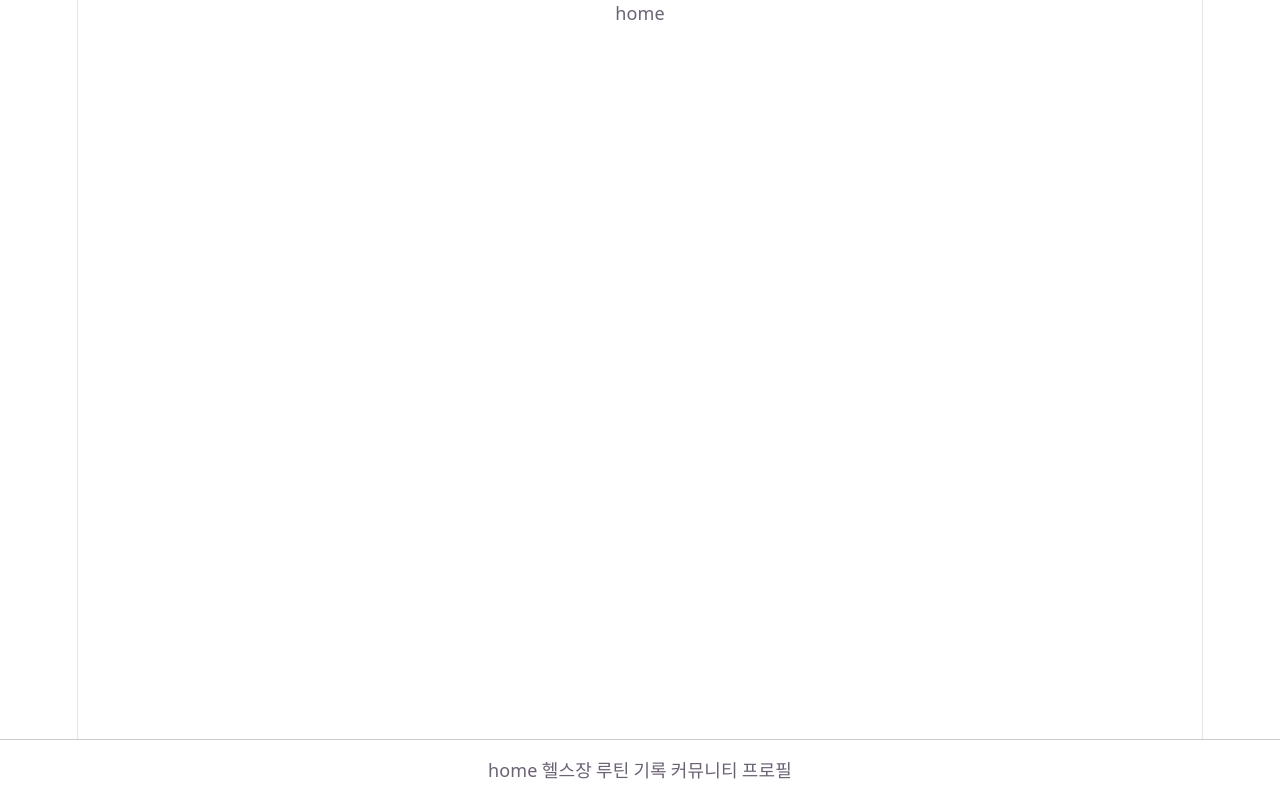
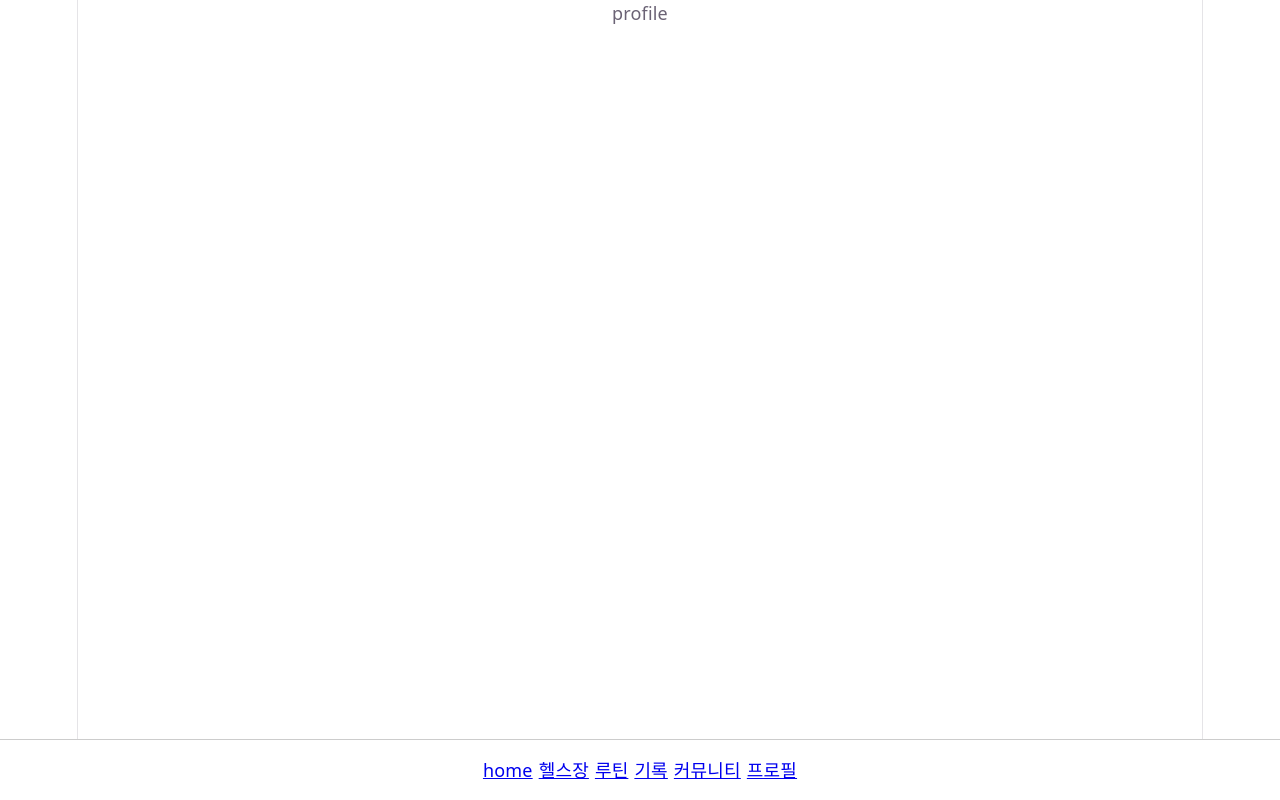
Before and after one commit to kjfcvx12/middle_project_4, a React (Vite) app in the folder frontend/: page /profile in a window 1280 px wide. Built offline with nearby package versions, Linux system fonts and the light colour scheme.

Commit message:
게시판 리스트 띄우기

```diff
--- a/frontend/src/App.jsx
+++ b/frontend/src/App.jsx
@@ -1,38 +1,47 @@
-import React from 'react';
-import { Link } from "react-router-dom";
+import { Route, BrowserRouter as Router, Routes } from "react-router-dom";
+
+import NaviBar from "./Components/NaviBar";
+import Board from "./Components/Board/BoardList";
+
+const Home = () => <div>home</div>;
+const Gym = () => <div>gym</div>;
+const Routine = () => <div>routine</div>;
+const Log = () => <div>log</div>;
+const Profile = () => <div>profile</div>;
 
 const App = () => {
   const navStyle = {
-    position: 'fixed',
+    position: "fixed",
     bottom: 0,
     left: 0,
-    width: '100%',
-    height: '60px',
-    backgroundColor: '#fff',
-    borderTop: '1px solid #ccc',
-    display: 'flex',
-    justifyContent: 'center',
-    alignItems: 'center'
+    width: "100%",
+    height: "60px",
+    backgroundColor: "#fff",
+    borderTop: "1px solid #ccc",
+    display: "flex",
+    justifyContent: "center",
+    alignItems: "center",
   };
 
   return (
-    <div>
-      <p>home</p>
+    <Router>
+      <div>
+        <section>
+          <Routes>
+            <Route path="/" element={<Home />} />
+            <Route path="/gym" element={<Gym />} />
+            <Route path="/routine" element={<Routine />} />
+            <Route path="/log" element={<Log />} />
+            <Route path="/board" element={<Board />} />
+            <Route path="/profile" element={<Profile />} />
+          </Routes>
+        </section>
 
-
-      <nav className='bottom-nav' style={navStyle}>
-        <table>
-        <tr>
-          <td>home</td>
-          <td>헬스장</td>
-          <td>루틴</td>
-          <td>기록</td>
-          <td>커뮤니티</td>
-          <td>프로필</td>
-        </tr>
-      </table>
-      </nav>
-    </div>
+        <footer className="bottom-nav" style={navStyle}>
+          <NaviBar />
+        </footer>
+      </div>
+    </Router>
   );
 };
 
--- /dev/null
+++ b/frontend/src/Components/Board/BoardList.jsx
@@ -0,0 +1,45 @@
+import { useEffect, useState } from "react";
+import { Link } from "react-router-dom";
+
+const BoardList = () => {
+  const [boards, set_boards] = useState([]);
+  const [page, set_page] = useState(1);
+  const [total_count, set_total_count] = useState(0);
+
+  useEffect(() => {
+    const fetch_boards = async () => {
+      try {
+        const response = await fetch("http://127.0.0.1:8081/boards/boards");
+        const result = await response.json();
+
+        set_boards(result.data || []);
+        set_page(result.page || 1);
+        set_total_count(result.total_count || 0);
+      } catch (error) {
+        console.error("게시글 조회 실패:", error);
+        set_boards([]);
+      }
+    };
+
+    fetch_boards();
+  }, []);
+
+  return (
+    <div style={{ paddingBottom: "80px" }}>
+      <h1>커뮤니티 게시판</h1>
+      <p>현재 페이지: {page}</p>
+      <p>전체 게시글 수: {total_count}</p>
+
+      <Link to="/board/create">글쓰기</Link>
+
+      {boards.map((board) => (
+        <div key={board.b_id}>
+          <Link to={`/board/${board.b_id}`}>게시글 번호 {board.b_id}</Link>
+          <p>{board.b_content}</p>
+        </div>
+      ))}
+    </div>
+  );
+};
+
+export default BoardList;
--- /dev/null
+++ b/frontend/src/Components/Navibar.jsx
@@ -0,0 +1,34 @@
+import { Link, useNavigate } from "react-router-dom";
+
+const NaviBar = () => {
+  const navigator = useNavigate();
+
+  return (
+    <nav>
+      <table>
+        <tr>
+          <Link to="/">
+            <td>home</td>
+          </Link>
+          <Link to="/gym">
+            <td>헬스장</td>
+          </Link>
+          <Link to="/routine">
+            <td>루틴</td>
+          </Link>
+          <Link to="/log">
+            <td>기록</td>
+          </Link>
+          <Link to="/board">
+            <td>커뮤니티</td>
+          </Link>
+          <Link to="/profile">
+            <td>프로필</td>
+          </Link>
+        </tr>
+      </table>
+    </nav>
+  );
+};
+
+export default NaviBar;
```
Also changed, not shown: frontend/src/Components/Board/BoardCreate.jsx (added), frontend/src/Components/Board/BoardDetail.jsx (added), 1 other file (tests, documents, lock files or other folders).
